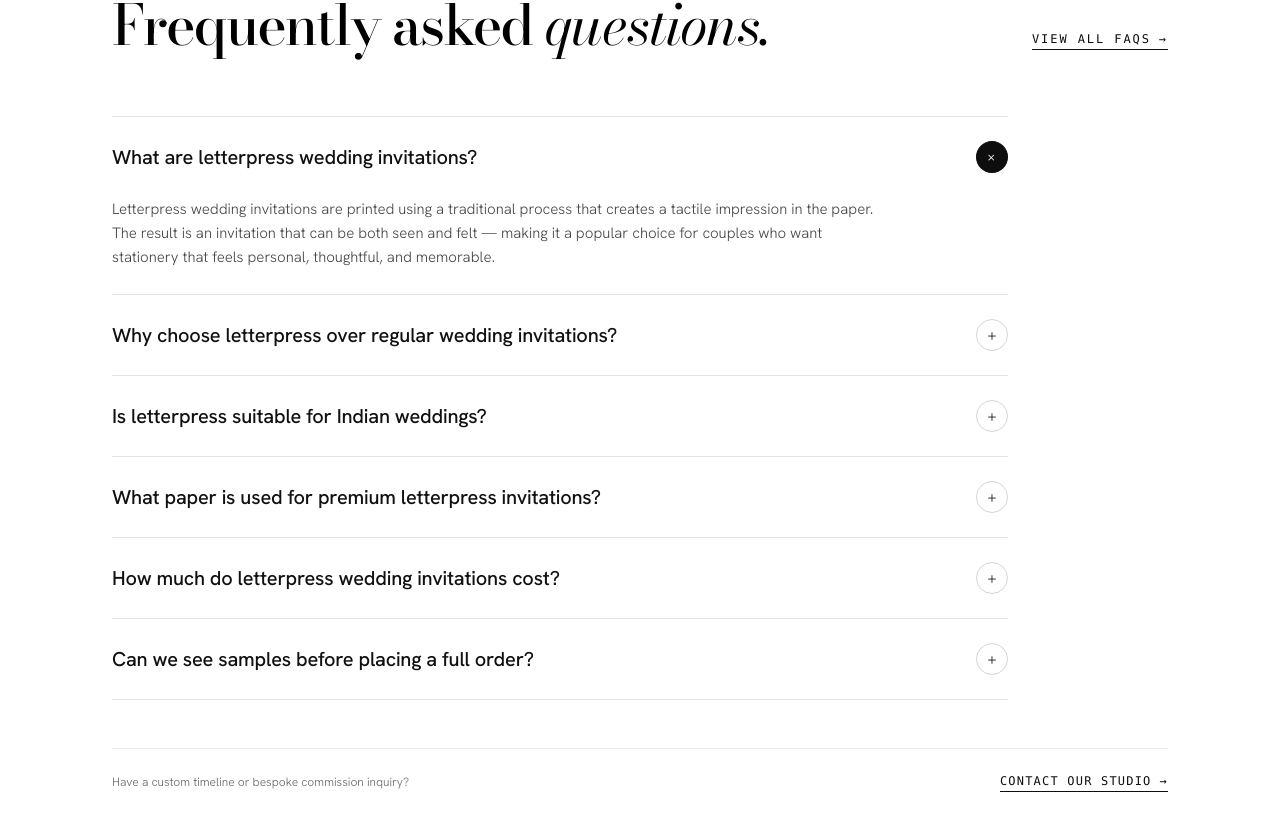
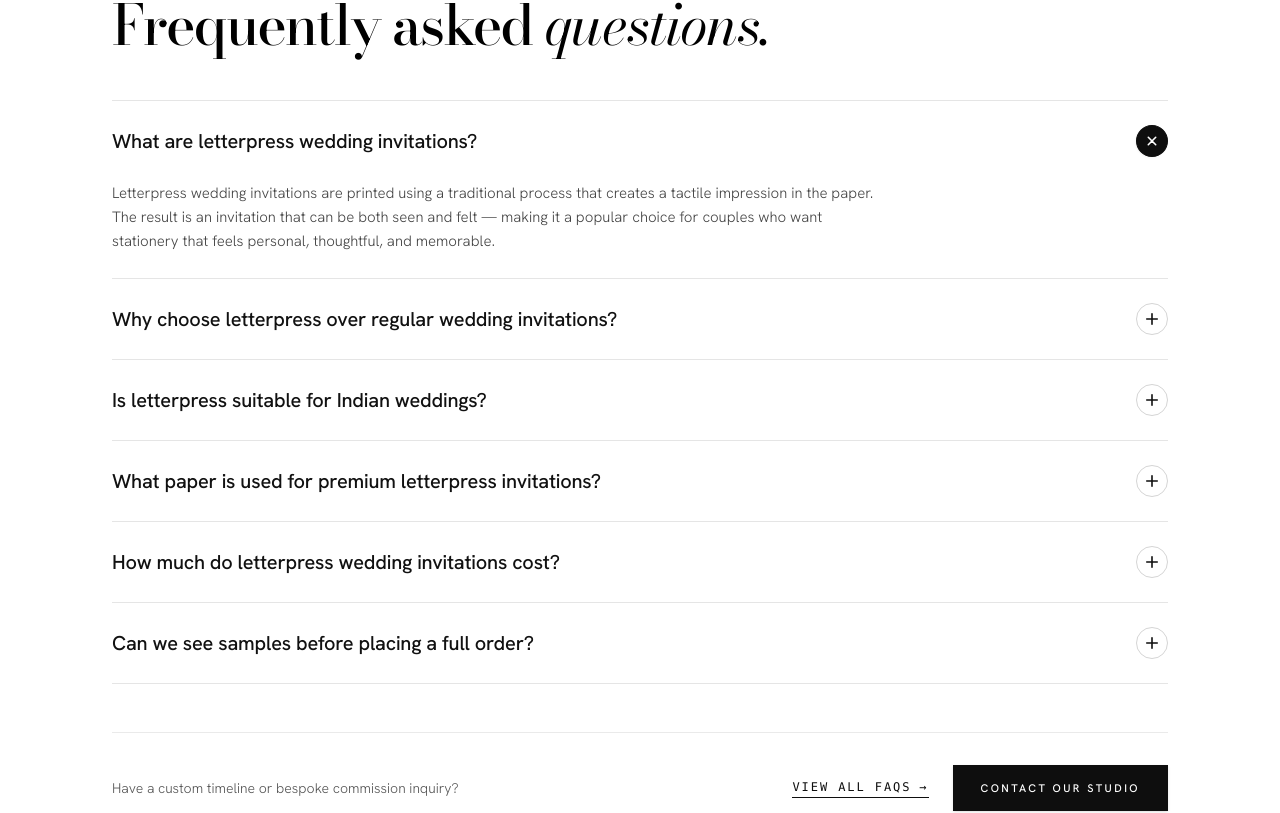
Before and after one commit to khiasu/FamousLetterPress, a Next.js app: page / in a window 1280 px wide. Shown: the part 8077-8890 px from the top of the page. Built offline with nearby package versions, Linux system fonts and the light colour scheme.

Commit message:
Update Common Questions section: move view all faqs to bottom, center plus-to-x icon with SVG, make accordion full width, and style contact button as black rectangular box

```diff
--- a/src/components/home/HomeFAQSection.tsx
+++ b/src/components/home/HomeFAQSection.tsx
@@ -69,27 +69,16 @@ export function HomeFAQSection() {
       aria-label="Frequently Asked Questions"
     >
       <div className="w">
-        <div className="flex flex-col sm:flex-row sm:items-end justify-between gap-6 mb-12 sm:mb-16">
-          <div>
-            <p className="k mb-3">Common Questions</p>
-            <h2 className="d text-[clamp(32px,6vw,56px)] leading-[1] font-serif text-black tracking-tight">
-              Frequently asked <i>questions.</i>
-            </h2>
-          </div>
-
-          <div className="shrink-0">
-            <Link
-              href="/faq"
-              className="inline-flex items-center gap-2 text-xs font-mono uppercase tracking-[0.16em] text-black hover:opacity-60 transition-opacity border-b border-black pb-0.5"
-            >
-              <span>View all FAQs</span>
-              <span aria-hidden="true">&rarr;</span>
-            </Link>
-          </div>
+        {/* Section Header */}
+        <div className="mb-10 sm:mb-12">
+          <p className="k mb-3">Common Questions</p>
+          <h2 className="d text-[clamp(32px,6vw,56px)] leading-[1] font-serif text-black tracking-tight">
+            Frequently asked <i>questions.</i>
+          </h2>
         </div>
 
-        {/* Clean Accordion */}
-        <div className="max-w-4xl border-t border-[#E5E5E5]">
+        {/* Full-width Accordion */}
+        <div className="w-full border-t border-[#E5E5E5]">
           {TOP_FAQS.map((faq) => {
             const isOpen = openId === faq.id;
             return (
@@ -107,13 +96,26 @@ export function HomeFAQSection() {
                     {faq.question}
                   </h3>
 
+                  {/* Geometrically centered + to × indicator */}
                   <span
-                    className={`w-8 h-8 rounded-full border border-[#D5D5D5] flex items-center justify-center text-base font-light text-black transition-all duration-300 shrink-0 select-none group-hover:border-black ${
-                      isOpen ? "rotate-45 bg-black text-white border-black" : "rotate-0 bg-transparent"
+                    className={`w-8 h-8 rounded-full border flex items-center justify-center transition-all duration-300 shrink-0 select-none ${
+                      isOpen
+                        ? "rotate-45 bg-black text-white border-black shadow-xs"
+                        : "rotate-0 bg-transparent text-black border-[#D5D5D5] group-hover:border-black"
                     }`}
                     aria-hidden="true"
                   >
-                    +
+                    <svg
+                      className="w-3.5 h-3.5 stroke-current"
+                      viewBox="0 0 14 14"
+                      fill="none"
+                    >
+                      <path
+                        d="M7 1.75V12.25M1.75 7H12.25"
+                        strokeWidth="1.6"
+                        strokeLinecap="round"
+                      />
+                    </svg>
                   </span>
                 </button>
 
@@ -133,18 +135,26 @@ export function HomeFAQSection() {
           })}
         </div>
 
-        {/* Bottom Contact / Link note */}
-        <div className="mt-12 pt-6 border-t border-[#EAEAEA] flex flex-col sm:flex-row sm:items-center justify-between gap-4 text-xs text-[#666]">
-          <p className="font-light">
+        {/* Bottom Actions: View all FAQs + Contact */}
+        <div className="mt-12 pt-8 border-t border-[#EAEAEA] flex flex-col sm:flex-row sm:items-center justify-between gap-6">
+          <p className="text-xs sm:text-sm text-[#555] font-light">
             Have a custom timeline or bespoke commission inquiry?
           </p>
-          <div>
+
+          <div className="flex flex-wrap items-center gap-6">
+            <Link
+              href="/faq"
+              className="inline-flex items-center gap-2 text-xs font-mono uppercase tracking-[0.16em] text-black hover:opacity-60 transition-opacity border-b border-black pb-0.5"
+            >
+              <span>View all FAQs</span>
+              <span aria-hidden="true">&rarr;</span>
+            </Link>
+
             <Link
               href="/contact"
-              className="inline-flex items-center gap-2 text-xs font-mono uppercase tracking-widest text-black hover:opacity-60 transition-opacity border-b border-black pb-0.5"
+              className="inline-flex items-center justify-center px-6 sm:px-7 py-3.5 bg-black text-white hover:bg-[#222] transition-colors rounded-none text-[11px] uppercase tracking-[0.22em] font-sans font-medium whitespace-nowrap shadow-sm"
             >
-              <span>Contact our studio</span>
-              <span aria-hidden="true">&rarr;</span>
+              Contact our studio
             </Link>
           </div>
         </div>
```
